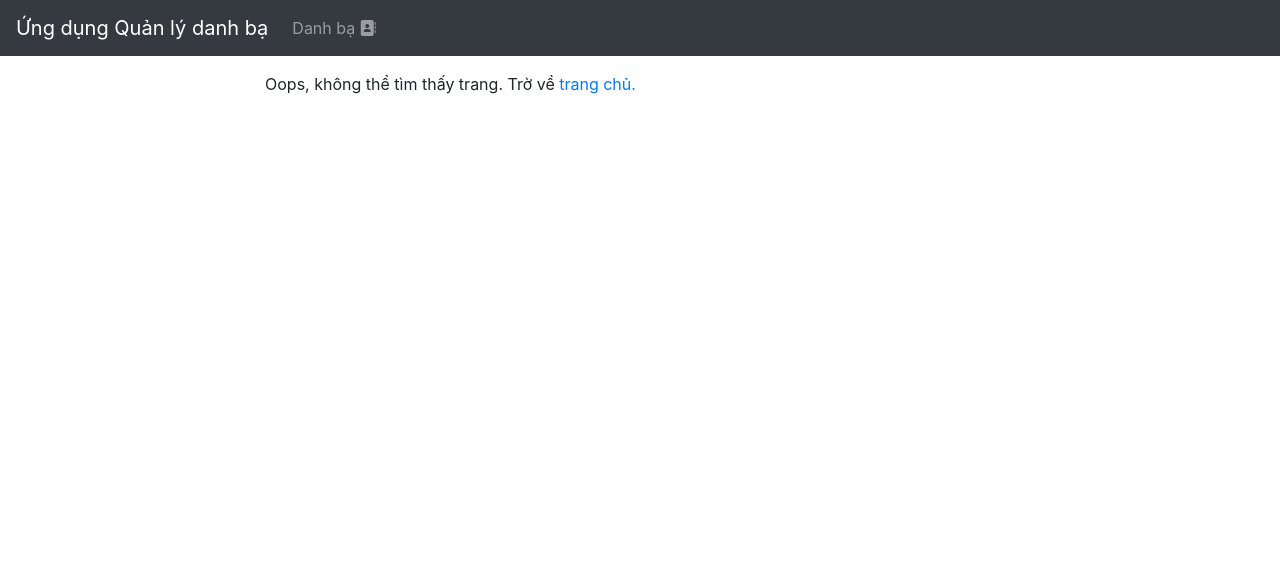
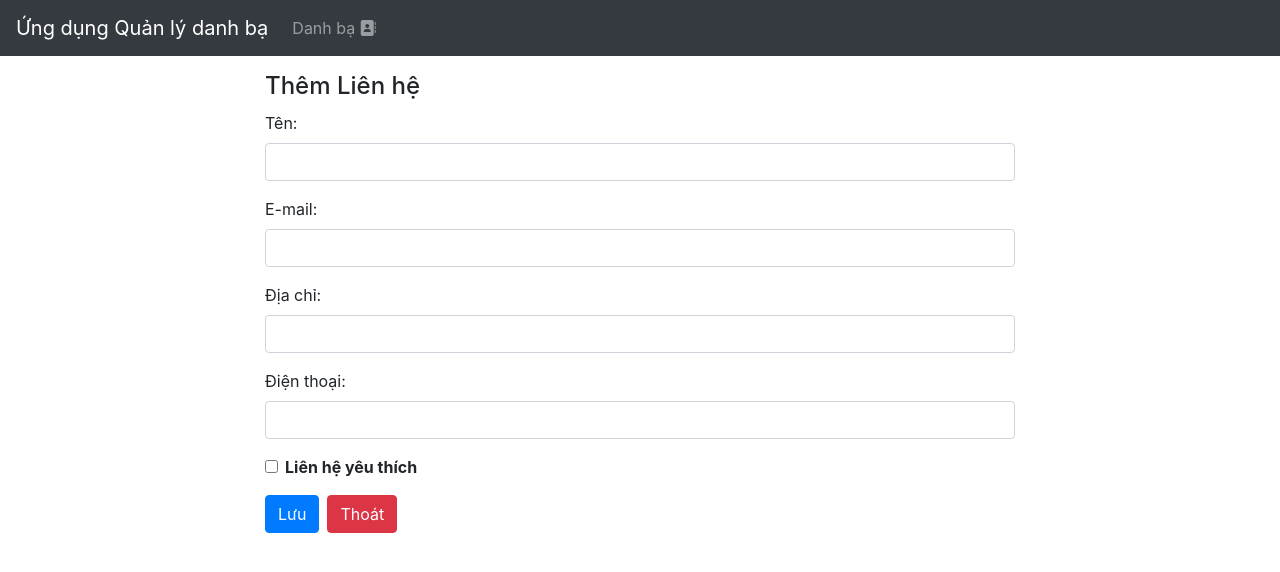
Before and after one commit to DMonkey2943/B2105569_Le_Truong_Ngoc_Duyen_FRONTEND, a Vue app: page /contact/add in a window 1280 px wide. Shown: the top 572 px of the page. Built offline with nearby package versions, Linux system fonts and the light colour scheme; no server answers.

Commit message:
Tao trang them moi mot lien he

```diff
--- a/src/router/index.js
+++ b/src/router/index.js
@@ -14,6 +14,11 @@
         props: true //Truyền các biến trong $route.params vào làm props
     },
     {
+        path: "/contact/add",
+        name: "contact.add",
+        component: () => import("@/views/ContactAdd.vue"),
+    },
+    {
         path: "/:pathMatch(.*)*",
         name: "notfound",
         component: () => import("@/views/NotFound.vue"),
--- /dev/null
+++ b/src/views/ContactAdd.vue
@@ -0,0 +1,45 @@
+<template>
+  <div class="page">
+    <h4>Thêm Liên hệ</h4>
+    <ContactForm
+        :contact="contact"
+        @submit:contact="createContact"
+    />
+    <p>{{ message }}</p>
+  </div>
+</template>
+
+<script>
+import ContactForm from '@/components/ContactForm.vue';
+import ContactService from '@/services/contact.service';
+
+export default {
+    components: {
+        ContactForm,
+    },
+    data() {
+        return {
+            contact: {
+                name: "",
+            },
+            message: "",
+        };
+    },
+    methods: {
+        async createContact(data) {
+            try {
+                await ContactService.create(data);
+                this.message = "Liên hệ được thêm thành công.";
+                this.$router.push({ name: "contactbook" });
+            } catch (error) {
+                console.log(error);
+            }
+        },
+    },
+
+    created() {
+        // this.getContact(this.id);
+        this.message = "";
+    },
+};
+</script>
```
